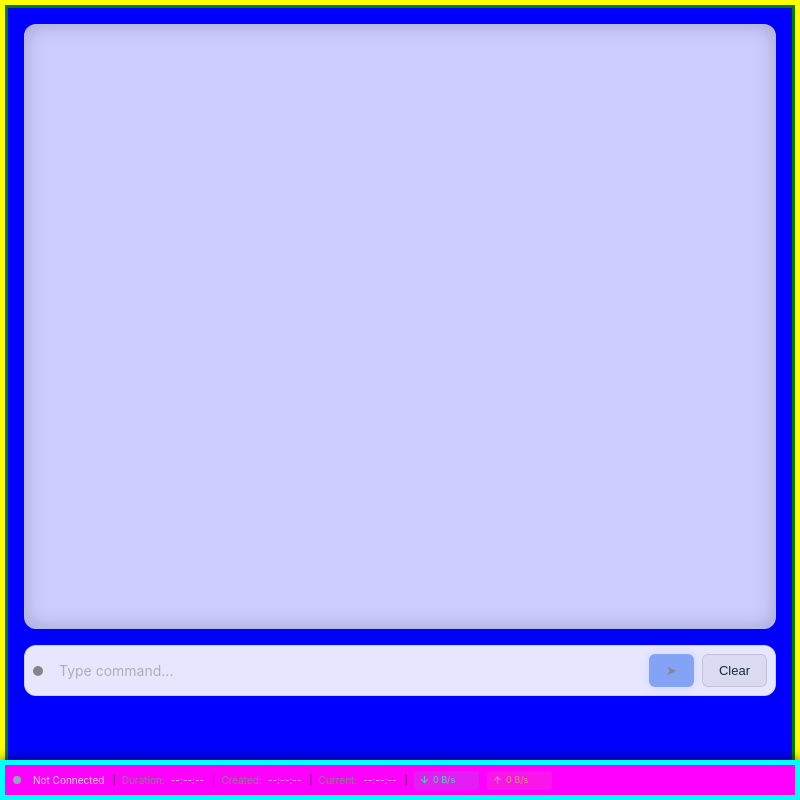
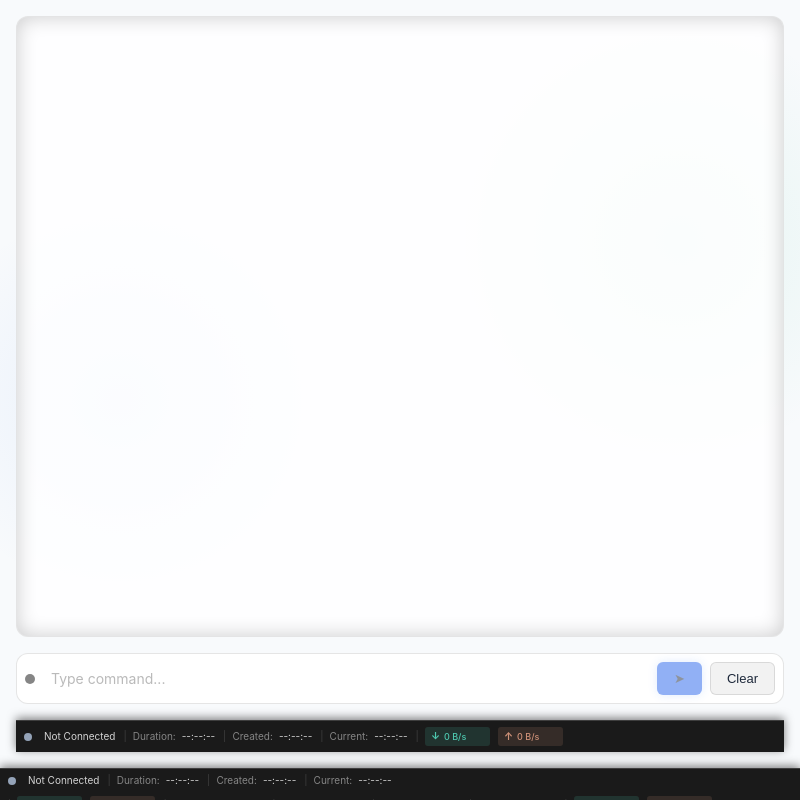
Before and after one commit to oroliy/patterm, an Electron app: page src/renderer/tab.html in a window 800 px wide. Drawn offline with Linux system fonts and the light colour scheme; no server answers.

Commit message:
fix: status bar now displays correctly in each tab

```diff
--- a/src/renderer/tab.html
+++ b/src/renderer/tab.html
@@ -14,16 +14,14 @@
 
         body {
             font-family: 'Consolas', 'Monaco', 'Courier New', monospace;
-            background-color: red;
+            background-color: transparent;
             color: #d4d4d4;
-            min-height: 100vh;
             height: 100%;
             display: flex;
             flex-direction: column;
             overflow: hidden;
             margin: 0;
             padding: 0;
-            border: 5px solid yellow;
         }
 
         html {
@@ -36,7 +34,7 @@
             display: flex;
             flex-direction: column;
             overflow: hidden;
-            border: 3px solid green;
+            border: none;
             background-color: blue;
         }
 
@@ -46,8 +44,20 @@
             padding: var(--spacing-md);
             gap: var(--spacing-md);
             padding-bottom: 0;
-            max-height: calc(100% - 50px);
+            flex: 1;
             overflow: hidden;
+            min-height: 0;
+        }
+
+        .terminal-display {
+            flex: 1 1 auto;
+            overflow-y: auto;
+            padding: 10px;
+            font-size: 14px;
+            line-height: 1.5;
+            white-space: pre-wrap;
+            word-wrap: break-word;
+            min-height: 0;
         }
 
         .terminal-container {
@@ -105,6 +115,7 @@
             border-top: 1px solid #3e3e3e;
             gap: 10px;
             align-items: center;
+            flex-shrink: 0;
         }
 
         .input-field {
@@ -188,24 +199,19 @@
         }
 
         .tab-status-bar {
-            position: absolute;
-            bottom: 0;
-            left: 0;
-            right: 0;
-            display: flex !important;
+            display: flex;
             align-items: center;
             padding: 4px 8px;
-            background-color: magenta;
+            background-color: #1a1a1a;
             border-top: 1px solid #3e3e3e;
             font-size: 10px;
             color: #d4d4d4;
             gap: 8px;
             flex-wrap: wrap;
-            min-height: 40px;
-            height: 40px;
             box-shadow: 0 -2px 10px rgba(0, 0, 0, 0.5);
-            border: 5px solid cyan;
-            z-index: 100;
+            flex-shrink: 0;
+            height: 32px;
+            min-height: 32px;
         }
 
         .main-content {
@@ -309,7 +315,6 @@
 </head>
 
 <body>
-    <div class="main-content">
     <div class="terminal-container">
         <div id="terminal" class="terminal-display"></div>
 
@@ -318,6 +323,36 @@
             <input type="text" id="command-input" class="input-field" placeholder="Type command..." autocomplete="off" disabled>
             <button id="send-btn" class="btn btn-primary btn-icon" disabled>➤</button>
             <button id="clear-btn" class="btn">Clear</button>
+        </div>
+
+        <div id="tab-status-bar" class="tab-status-bar">
+        <div class="status-bar-section">
+            <span class="status-indicator-mini disconnected" id="tab-status-indicator"></span>
+            <span class="status-value" id="tab-port-name">Not Connected</span>
+        </div>
+        <div class="status-bar-section">
+            <span class="status-label">Duration:</span>
+            <span class="status-value" id="tab-duration">--:--:--</span>
+        </div>
+        <div class="status-bar-section">
+            <span class="status-label">Created:</span>
+            <span class="status-value" id="tab-created-time">--:--:--</span>
+        </div>
+        <div class="status-bar-section">
+            <span class="status-label">Current:</span>
+            <span class="status-value" id="tab-current-time">--:--:--</span>
+        </div>
+        <div class="status-bar-section">
+            <div class="rx-tx-indicator">
+                <span class="rx-badge" id="tab-rx-badge">
+                    <span class="arrow-icon">↓</span>
+                    <span class="rate-label" id="tab-rx-rate">0 B/s</span>
+                </span>
+                <span class="tx-badge" id="tab-tx-badge">
+                    <span class="arrow-icon">↑</span>
+                    <span class="rate-label" id="tab-tx-rate">0 B/s</span>
+                </span>
+            </div>
         </div>
         </div>
     </div>
@@ -349,6 +384,34 @@
                     <span class="arrow-icon">↑</span>
                     <span class="rate-label" id="tab-tx-rate">0 B/s</span>
                 </span>
+            <div class="status-bar-section">
+                <span class="status-indicator-mini disconnected" id="tab-status-indicator"></span>
+                <span class="status-value" id="tab-port-name">Not Connected</span>
+            </div>
+            <div class="status-bar-section">
+                <span class="status-label">Duration:</span>
+                <span class="status-value" id="tab-duration">--:--:--</span>
+            </div>
+            <div class="status-bar-section">
+                <span class="status-label">Created:</span>
+                <span class="status-value" id="tab-created-time">--:--:--</span>
+            </div>
+            <div class="status-bar-section">
+                <span class="status-label">Current:</span>
+                <span class="status-value" id="tab-current-time">--:--:--</span>
+            </div>
+            <div class="status-bar-section">
+                <div class="rx-tx-indicator">
+                    <span class="rx-badge" id="tab-rx-badge">
+                        <span class="arrow-icon">↓</span>
+                        <span class="rate-label" id="tab-rx-rate">0 B/s</span>
+                    </span>
+                    <span class="tx-badge" id="tab-tx-badge">
+                        <span class="arrow-icon">↑</span>
+                        <span class="rate-label" id="tab-tx-rate">0 B/s</span>
+                    </span>
+                </div>
+            </div>
             </div>
         </div>
     </div>
```
Lines whose indentation alone changed are shown as unchanged.
